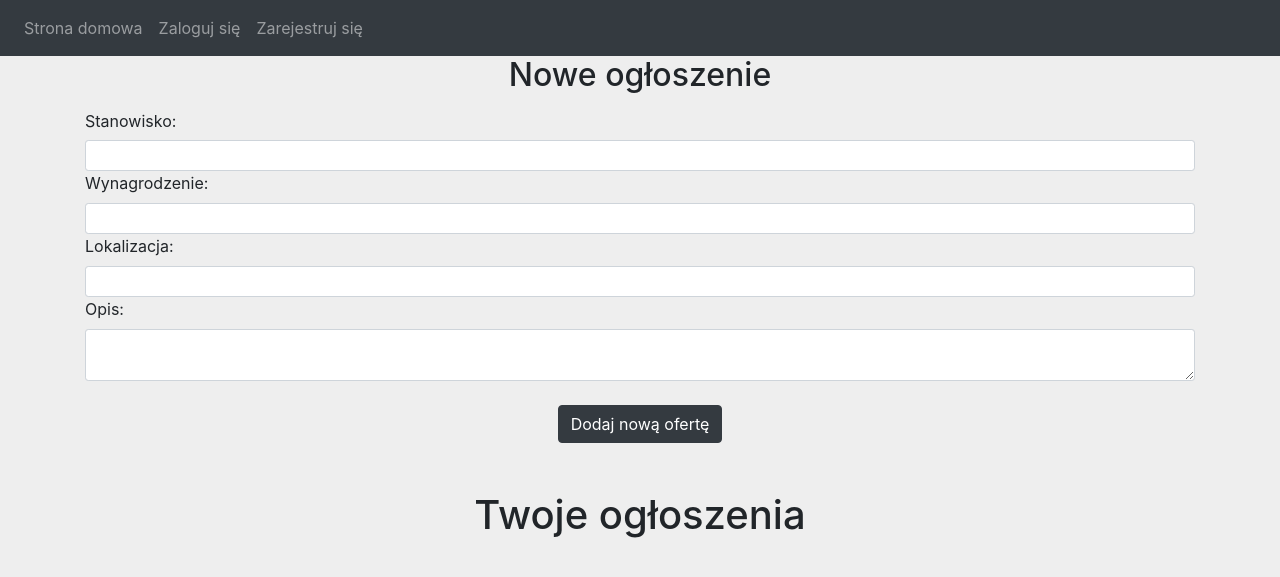
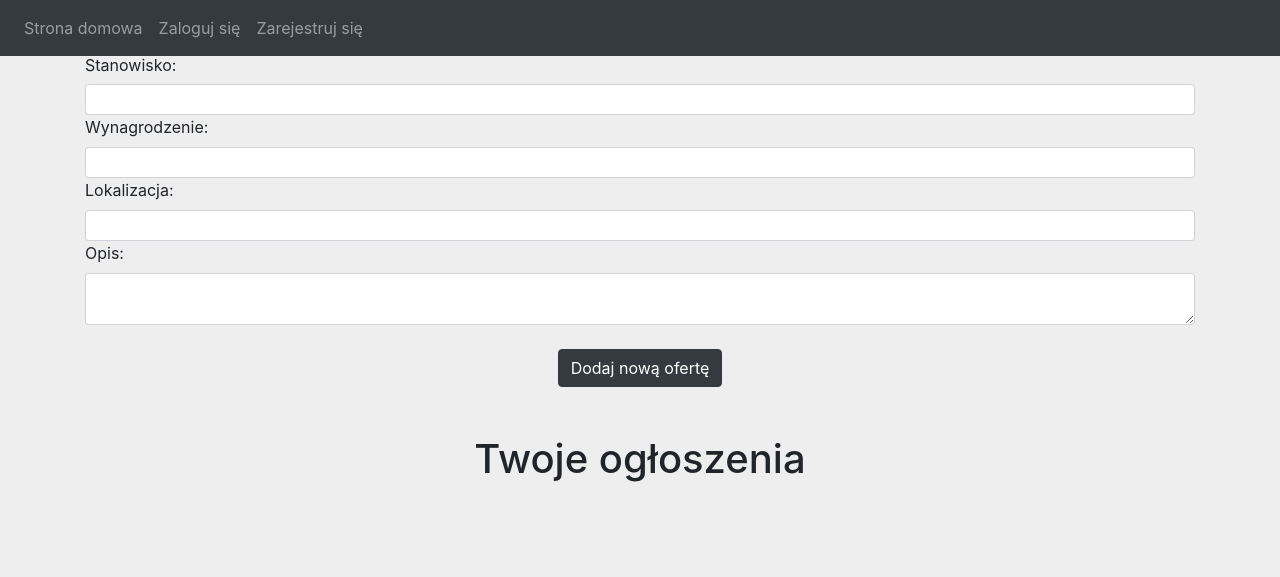
Before and after one commit to shepherd2706/job_ads_website, a Python web app: template website/templates/account.html in a window 1280 px wide. Shown: the top 577 px of the page. Run offline with Jinja, Linux system fonts and the light colour scheme; the template is opened without the code that fills it, so the values that code supplies are empty; some libraries are stand-ins or nearby versions.

Commit message:
Update base.html

```diff
--- a/website/templates/base.html
+++ b/website/templates/base.html
@@ -24,7 +24,7 @@
     <title>{% block title %}Strona domowa{% endblock %}</title>
   </head>
   <body style="background-color: #eee">
-    <nav class="navbar navbar-expand-lg navbar-dark bg-dark">
+    <nav class="navbar navbar-expand-lg navbar-dark bg-dark" style="position: fixed; top: 0; width: 100%; z-index: 1000;">
       <button
         class="navbar-toggler"
         type="button"
```
